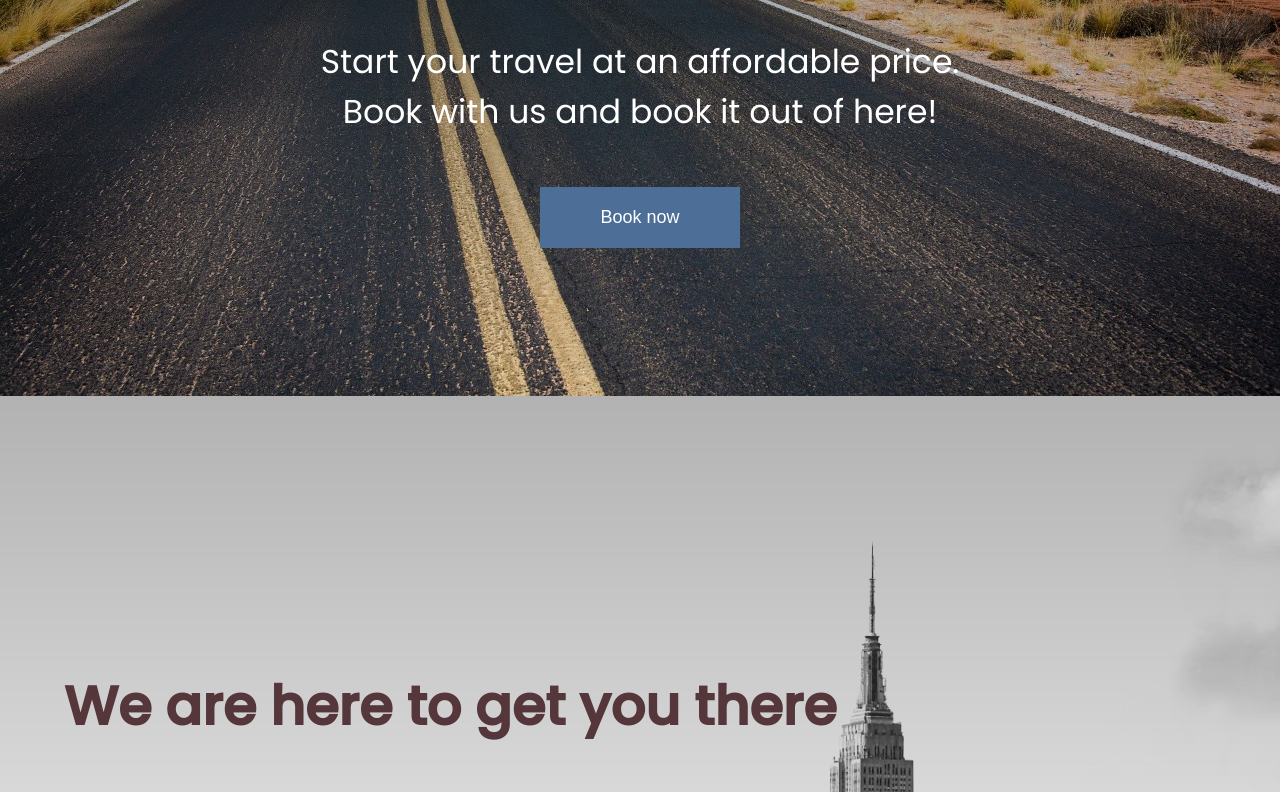
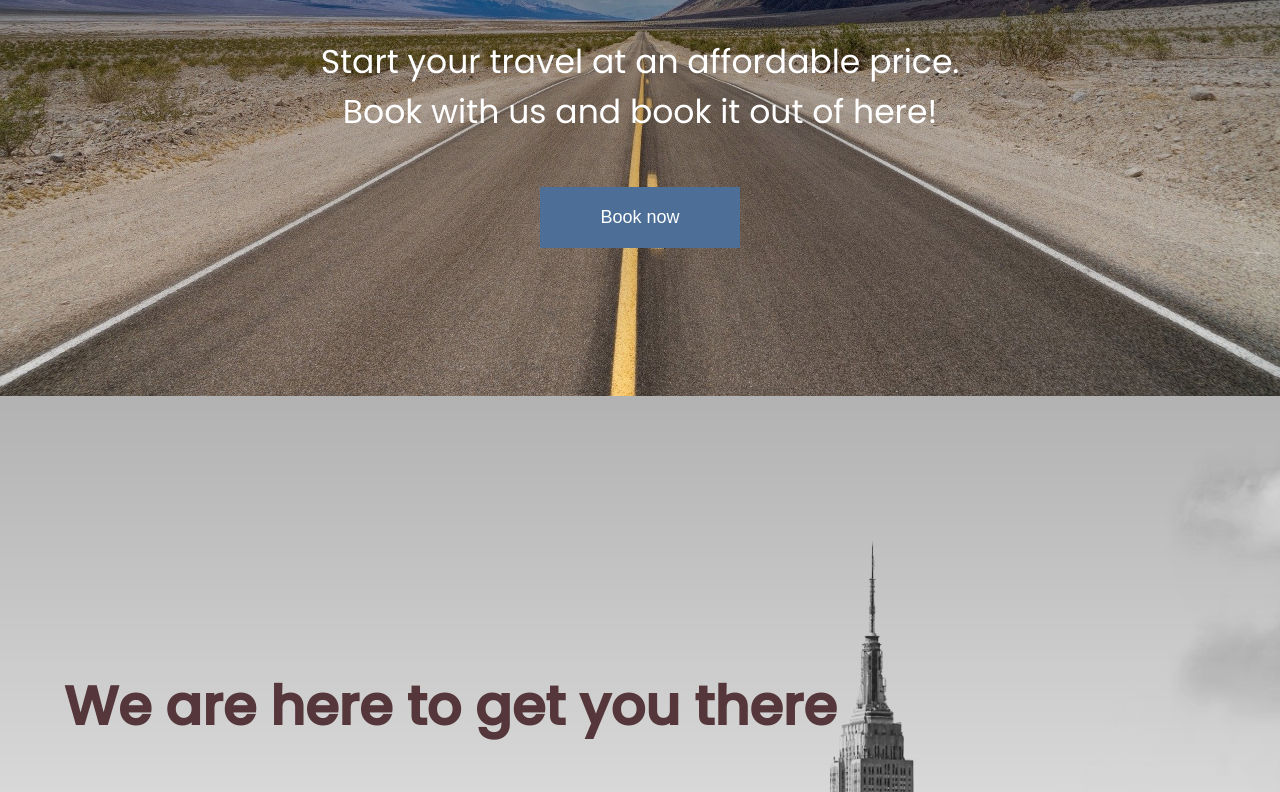
Before and after one commit to abuiko/Travel-website, a plain HTML site: page index.html in a window 1280 px wide. Shown: the part 404-1196 px from the top of the page. Drawn offline with Linux system fonts and the light colour scheme; a web font is replaced by a local one.

Commit message:
Add new images

```diff
--- a/style.css
+++ b/style.css
@@ -91,7 +91,7 @@ nav ul {
 }
 
 .hero {
-    background: linear-gradient(rgba(0,0,0,0.5),transparent) ,url("./img/road2.jpg");
+    background: linear-gradient(rgba(0,0,0,0.5),transparent) ,url("./img/road7.jpg");
     min-height: 90vh;
     background-size: cover;
     background-repeat: no-repeat;
```
Also changed, not shown: img/air-baloon.jpg (added), img/contact-mount.jpg (added), img/france.jpg (deleted), img/landing-page.jpg (deleted), img/mountain.png (deleted), img/new-york2.png (deleted), img/newyork.jpg (deleted).
